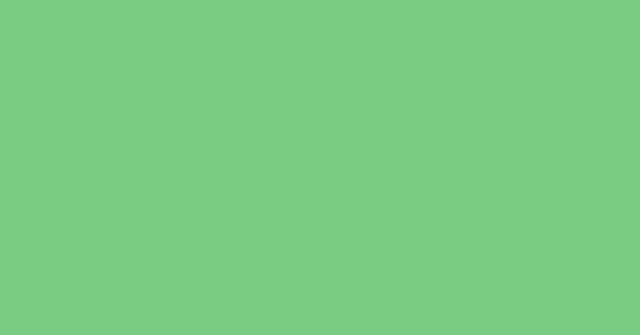
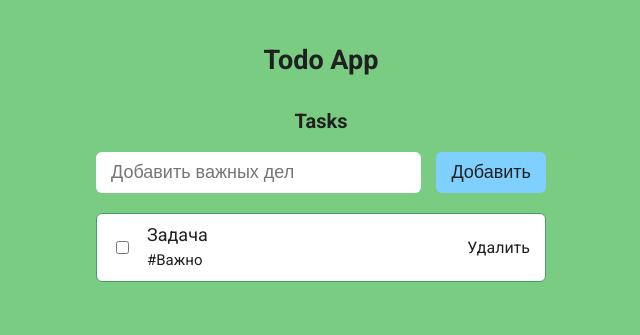
Before and after one commit to enotstitch/todo-app, a plain HTML site: page index.html in a window 1280 px wide. Shown: the whole page, without its empty margins (319-959 px from the left). Drawn offline with Linux system fonts and the light colour scheme.

Commit message:
Вёрстка приложения

```diff
--- a/css/main.css
+++ b/css/main.css
@@ -13,11 +13,12 @@ html {
   --dark-color: #000;
   --light-color: #fff;
   --error-color: rgb(227, 0, 0);
-  --border-color: #989898;
+  --border-color: #449d6b;
   --silver-color: #bbbbbb;
   --venus-color: #998899;
   --text-color: #202020;
   --task-done: #f4f4f4;
+  --bg-btn-color: #7fcfff;
 }
 
 @font-face {
@@ -35,10 +36,14 @@ body {
   color: var(--text-color);
 }
 
+.section {
+  padding: 50px 0;
+}
+
 .container {
   max-width: 1200px;
   margin: 0 auto;
-  padding: 20px 0;
+  padding: 0 20px;
 }
 
 .btn-reset {
@@ -48,3 +53,123 @@ body {
   background-color: transparent;
   cursor: pointer;
 }
+
+.list-reset {
+  margin: 0;
+  padding: 0;
+  list-style: none;
+}
+
+.todo {
+  display: flex;
+  flex-direction: column;
+  justify-content: center;
+  align-items: center;
+}
+
+.todo__title {
+  margin: 0;
+  margin-bottom: 40px;
+}
+
+.todo-app {
+  max-width: 450px;
+  width: 100%;
+  display: flex;
+  flex-direction: column;
+  align-items: center;
+}
+
+.todo-app__title {
+  margin: 0;
+  margin-bottom: 20px;
+  font-size: 20px;
+}
+
+.new-task {
+  width: 100%;
+  margin-bottom: 20px;
+}
+
+.new-task__label {
+  display: flex;
+  align-items: center;
+  justify-content: space-between;
+  gap: 15px;
+  width: 100%;
+}
+
+.new-task__input {
+  width: 100%;
+  padding: 10px 15px;
+  border-radius: 6px;
+  border: none;
+  outline: none;
+  font-size: inherit;
+  color: var(--text-color);
+}
+
+.new-task__btn {
+  padding: 10px 15px;
+  border-radius: 6px;
+  border: none;
+  background-color: var(--bg-btn-color);
+  cursor: pointer;
+  font-size: inherit;
+  color: var(--text-color);
+  transition: filter 0.3s;
+}
+
+.new-task__btn:hover {
+  filter: brightness(90%);
+}
+
+.todo-app__list {
+  display: flex;
+  flex-direction: column;
+  gap: 10px;
+  width: 100%;
+}
+
+.task {
+  display: flex;
+  align-items: center;
+  justify-content: space-between;
+  width: 100%;
+  padding: 10px 15px;
+  border: 1px solid var(--border-color);
+  border-radius: 6px;
+  background-color: var(--light-color);
+}
+
+.task__inner {
+  display: flex;
+  gap: 15px;
+  align-items: center;
+}
+.task__status {
+  cursor: pointer;
+}
+
+.task__info {
+  display: flex;
+  flex-direction: column;
+  gap: 5px;
+}
+
+.task__text {
+  margin: 0;
+}
+
+.task__priority {
+  font-size: 15px;
+}
+
+.task__priority::before {
+  content: '#';
+}
+
+.task__btn-delete {
+  font-family: inherit;
+  font-size: 16px;
+}
--- a/index.html
+++ b/index.html
@@ -10,6 +10,41 @@
 </head>
 
 <body>
+  <main class="main">
+    <section class="section">
+      <div class="container">
+        <div class="todo">
+          <h1 class="todo__title">Todo App</h1>
+
+          <div class="todo__app todo-app">
+            <h2 class="todo-app__title">Tasks</h2>
+
+            <form class="todo-app__new-task new-task" action="#">
+              <label class="new-task__label" for="">
+                <input class="new-task__input" type="text" placeholder="Добавить важных дел">
+                <input class="new-task__btn" type="submit" value="Добавить">
+              </label>
+            </form>
+
+            <ul class="todo-app__list list-reset">
+              <li class="todo-app__list-item task">
+                <div class="task__inner">
+                  <input class="task__status" type="checkbox">
+                  <div class="task__info">
+                    <p class="task__text">Задача</p>
+                    <span class="task__priority">Важно</span>
+                  </div>
+                </div>
+                <button class="task__btn-delete btn-reset">Удалить</button>
+              </li>
+            </ul>
+          </div>
+
+        </div>
+      </div>
+    </section>
+  </main>
+
   <script type="module" src="./js/main.js"></script>
 </body>
 
```
